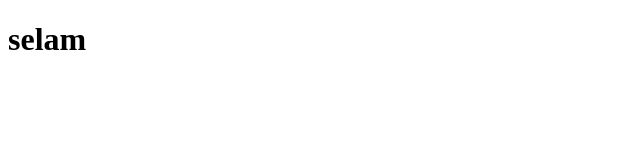
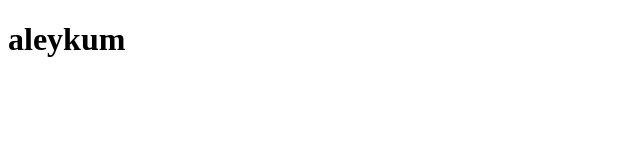
Before and after one commit to taha6161/taha6161.github.io, a plain HTML site: page index.html in a window 1280 px wide. Shown: the whole page, without its empty margins (0-640 px from the left). Drawn offline with Linux system fonts and the light colour scheme.

Commit message:
Update index.html

```diff
--- a/index.html
+++ b/index.html
@@ -1,15 +1,16 @@
 <!DOCTYPE html>
 <html>
     <head>
+        <style  type="text/css">
         <meta charset="utf-8">
         <meta name="viewport" contect="width=device-width">
         <link rel="stylesheed" href="https://cdnjs.cloudflare.com/ajax/libs/font-awesome/4.7.0/css/font-awesome.min.css">
         <link rel="stylesheed" href="taha.css">
         <title>Özsan Nakliyat</title>
-
+</style>
     </head>
     <body>
-        <h1>selam</h1>
+        <h1>aleykum</h1>
  <div id="furkan">
  <a href="https://www.instagram.com/?hl=tr" class="fa fa-instagram"></a>
  </div>
```
